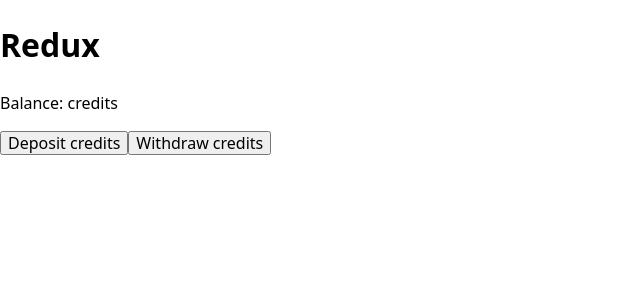
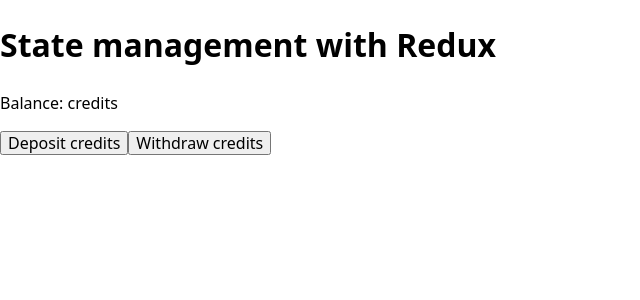
Before and after one commit to goitacademy/react-course-track, a React (Vite) app: page / in a window 1280 px wide. Shown: the top 300 px of the page, without its empty margins (0-640 px from the left). Built offline with nearby package versions, Linux system fonts and the light colour scheme.

Commit message:
update examples

```diff
--- a/src/components/App.jsx
+++ b/src/components/App.jsx
@@ -4,7 +4,7 @@
 export default function App() {
   return (
     <div>
-      <h1>Redux</h1>
+      <h1>State management with Redux</h1>
 
       <Balance />
 
```
